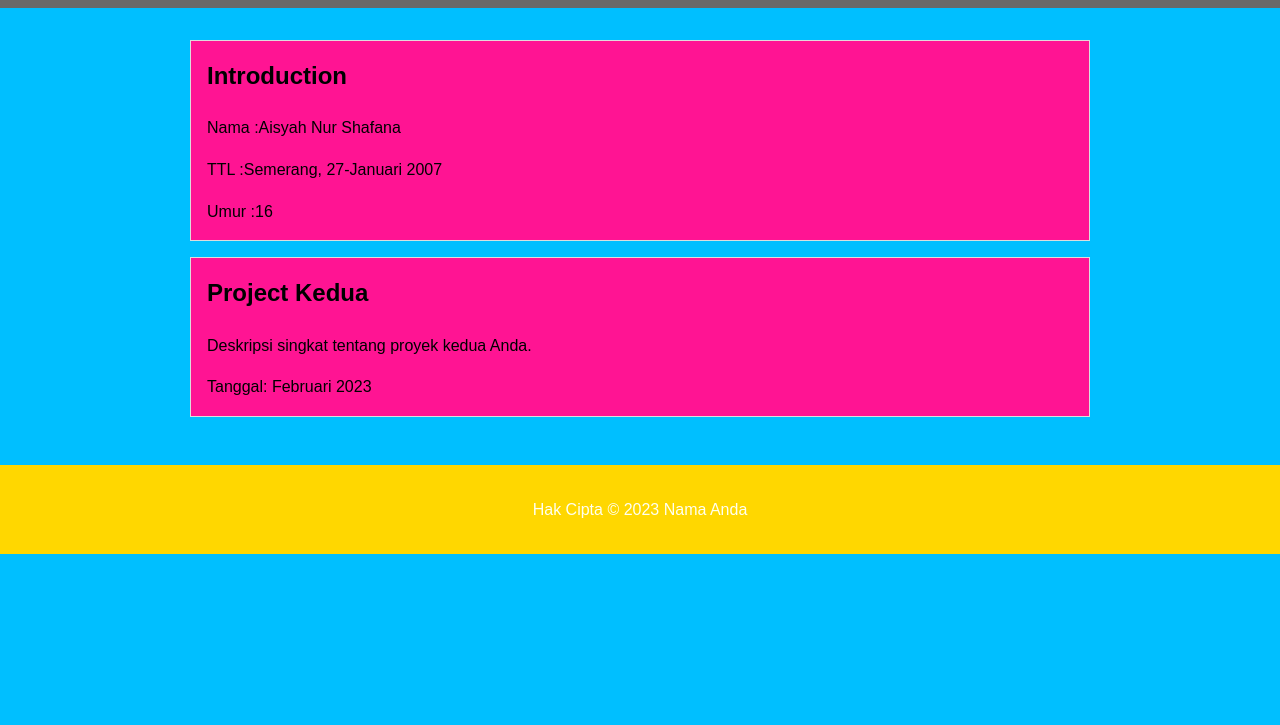
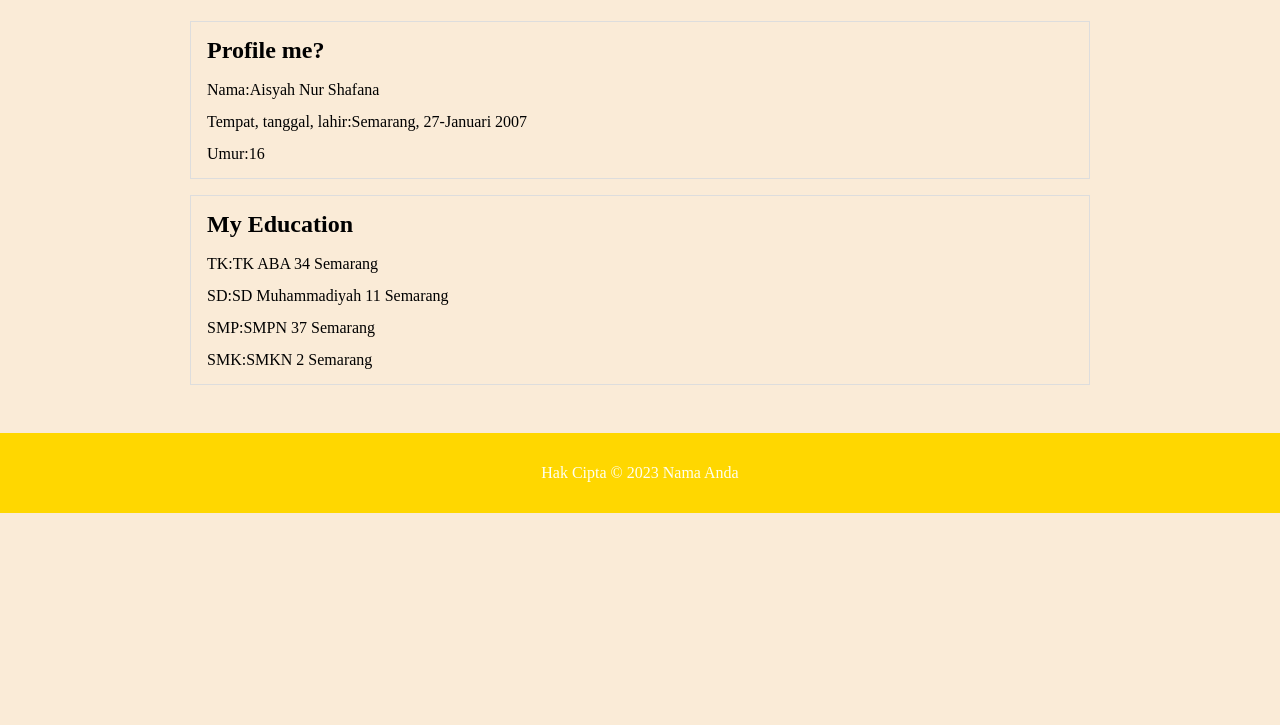
Before and after one commit to shafanaa/shafa.github.io, a plain HTML site: page index.html in a window 1280 px wide. Shown: the part 75-800 px from the top of the page. Drawn offline with Linux system fonts and the light colour scheme.

Commit message:
Update index.html

```diff
--- a/index.html
+++ b/index.html
@@ -6,11 +6,11 @@
     <title>Portofolio Shafa</title>
     <style>
         body {
-            font-family: Patrick Hand, sans-serif;
-            line-height: 1.6;
+            font-family: Lucida bright;
+            line-height: 1;
             margin: 0;
             padding: 0;
-            background-color:#00BFFF;
+            background-color:#FAEBD7;
         }
         header {
             background-color:#696969;
@@ -30,7 +30,7 @@
             border: 1px solid #ddd;
             padding: 1rem;
             margin-bottom: 1rem;
-            background-color: #FF1493;
+            background-color: #FAEBD7;
         }
         .project h2 {
             margin-top: 0;
@@ -52,15 +52,17 @@
     </header>
     <div class="container">
         <div class="project">
-            <h2>Introduction</h2>
-            <p>Nama   :Aisyah Nur Shafana</p>
-            <p>TTL    :Semerang, 27-Januari 2007</p>
-            <p>Umur   :16</p>
+            <h2>Profile me?</h2>
+            <p>Nama:Aisyah Nur Shafana</p>
+            <p>Tempat, tanggal, lahir:Semarang, 27-Januari 2007</p>
+            <p>Umur:16</p>
         </div>
         <div class="project">
-            <h2>Project Kedua</h2>
-            <p>Deskripsi singkat tentang proyek kedua Anda.</p>
-            <p>Tanggal: Februari 2023</p>
+            <h2>My Education</h2>
+            <p>TK:TK ABA 34 Semarang</p>
+            <p>SD:SD Muhammadiyah 11 Semarang</p>
+            <p>SMP:SMPN 37 Semarang</p>
+            <p>SMK:SMKN 2 Semarang</p>
         </div>
         <!-- Tambahkan proyek-proyek lainnya di sini -->
     </div>
```
